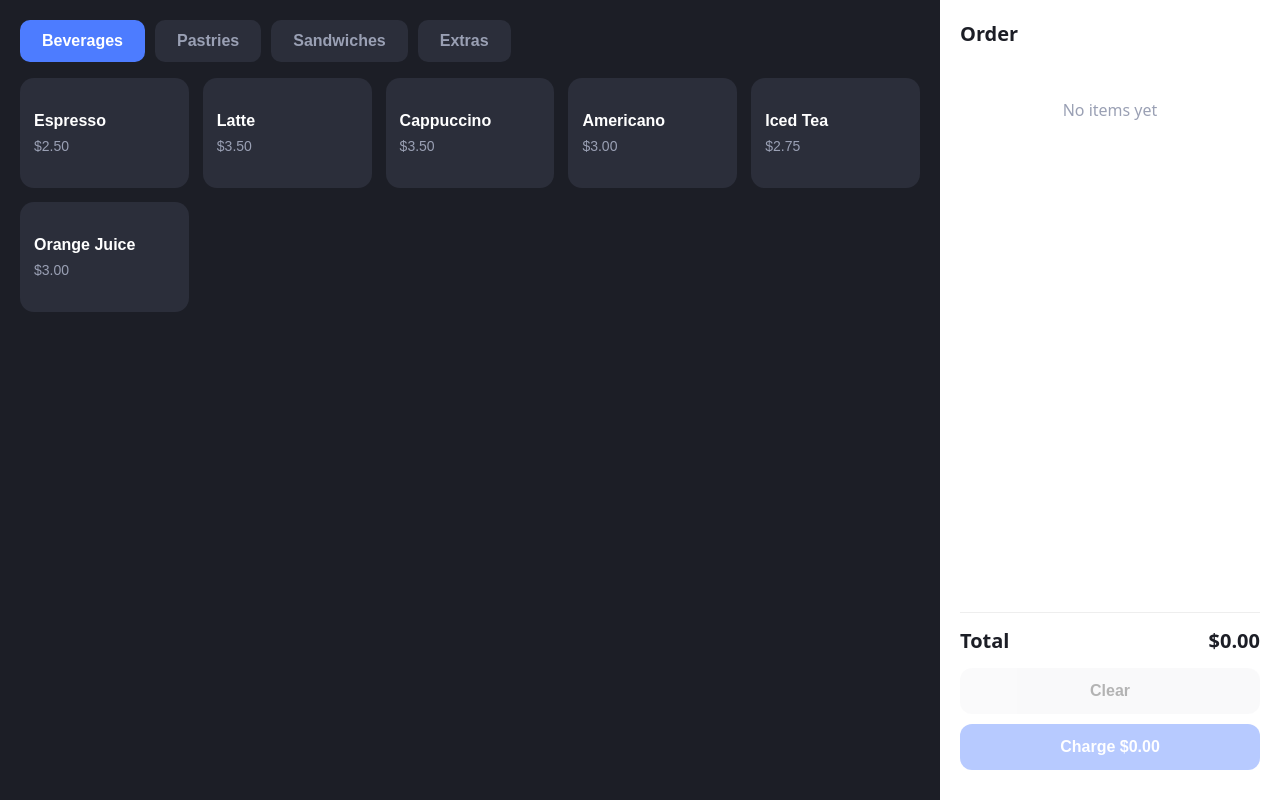
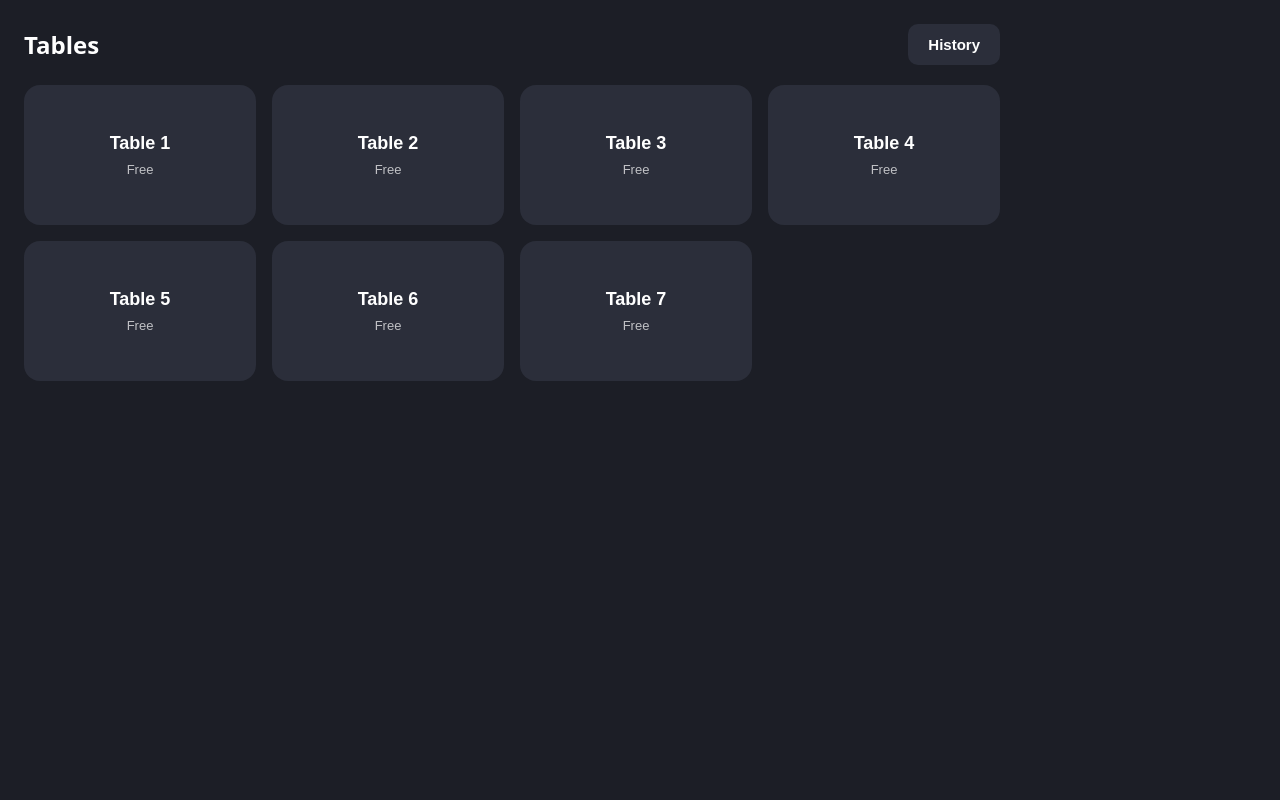
Before and after one commit to tjunussov/qazpro-pos-mvp, a React (Vite) app: page / in a window 1280 px wide. Built offline with nearby package versions, Linux system fonts and the light colour scheme.

Commit message:
Add Tables screen with per-table cart state

```diff
--- a/src/App.css
+++ b/src/App.css
@@ -185,3 +185,88 @@
   opacity: 0.4;
   cursor: default;
 }
+
+.back-btn {
+  padding: 12px 16px;
+  border-radius: 10px;
+  border: none;
+  background: #2b2e3a;
+  color: #fff;
+  font-size: 18px;
+  cursor: pointer;
+}
+
+.tables-screen {
+  height: 100svh;
+  width: 1024px;
+  max-width: 100%;
+  background: #1c1e26;
+  padding: 24px;
+  box-sizing: border-box;
+}
+
+.tables-header {
+  display: flex;
+  justify-content: space-between;
+  align-items: center;
+  margin-bottom: 20px;
+}
+
+.tables-header h1 {
+  color: #fff;
+  margin: 0;
+  font-size: 24px;
+}
+
+.history-btn {
+  padding: 12px 20px;
+  border-radius: 10px;
+  border: none;
+  background: #2b2e3a;
+  color: #fff;
+  font-size: 15px;
+  font-weight: 600;
+  cursor: pointer;
+}
+
+.tables-grid {
+  display: grid;
+  grid-template-columns: repeat(4, 1fr);
+  gap: 16px;
+}
+
+.table-tile {
+  height: 140px;
+  border: none;
+  border-radius: 16px;
+  display: flex;
+  flex-direction: column;
+  justify-content: center;
+  align-items: center;
+  gap: 8px;
+  cursor: pointer;
+  color: #fff;
+}
+
+.table-tile.free {
+  background: #2b2e3a;
+}
+
+.table-tile.occupied {
+  background: #4d7cff;
+}
+
+.table-num {
+  font-size: 18px;
+  font-weight: 700;
+}
+
+.table-total {
+  font-size: 15px;
+  opacity: 0.9;
+}
+
+.table-status {
+  font-size: 13px;
+  opacity: 0.7;
+}
--- a/src/App.jsx
+++ b/src/App.jsx
@@ -1,14 +1,42 @@
 import { useState } from 'react'
 import './App.css'
 import Menu from './screens/Menu'
+import Tables from './screens/Tables'
 import { addToCart, changeCartQty } from './data'
 
+const initialTables = Array.from({ length: 7 }, (_, i) => ({ id: i + 1, cart: [] }))
+
 export default function App() {
-  const [cart, setCart] = useState([])
+  const [screen, setScreen] = useState('tables')
+  const [tables, setTables] = useState(initialTables)
+  const [activeTableId, setActiveTableId] = useState(null)
 
-  const addItem = (item) => setCart((c) => addToCart(c, item))
-  const changeQty = (id, delta) => setCart((c) => changeCartQty(c, id, delta))
-  const clearCart = () => setCart([])
+  const activeTable = tables.find((t) => t.id === activeTableId)
 
-  return <Menu cart={cart} onAddItem={addItem} onChangeQty={changeQty} onClear={clearCart} />
+  const updateActiveCart = (updater) =>
+    setTables((ts) => ts.map((t) => (t.id !== activeTableId ? t : { ...t, cart: updater(t.cart) })))
+
+  const selectTable = (id) => {
+    setActiveTableId(id)
+    setScreen('menu')
+  }
+
+  const addItem = (item) => updateActiveCart((cart) => addToCart(cart, item))
+  const changeQty = (id, delta) => updateActiveCart((cart) => changeCartQty(cart, id, delta))
+  const clearCart = () => updateActiveCart(() => [])
+  const backToTables = () => setScreen('tables')
+
+  if (screen === 'menu' && activeTable) {
+    return (
+      <Menu
+        cart={activeTable.cart}
+        onAddItem={addItem}
+        onChangeQty={changeQty}
+        onClear={clearCart}
+        onBack={backToTables}
+      />
+    )
+  }
+
+  return <Tables tables={tables} onSelectTable={selectTable} onViewHistory={() => console.log('history TBD')} />
 }
--- a/src/screens/Menu.jsx
+++ b/src/screens/Menu.jsx
@@ -1,7 +1,7 @@
 import { useState } from 'react'
 import { CATEGORIES, cartTotal } from '../data'
 
-export default function Menu({ cart, onAddItem, onChangeQty, onClear }) {
+export default function Menu({ cart, onAddItem, onChangeQty, onClear, onBack }) {
   const [activeCat, setActiveCat] = useState('Beverages')
   const total = cartTotal(cart)
 
@@ -9,6 +9,7 @@ export default function Menu({ cart, onAddItem, onChangeQty, onClear }) {
     <div className="pos">
       <div className="menu">
         <div className="tabs">
+          <button className="back-btn" onClick={onBack}>←</button>
           {Object.keys(CATEGORIES).map((cat) => (
             <button
               key={cat}
--- /dev/null
+++ b/src/screens/Tables.jsx
@@ -0,0 +1,31 @@
+import { cartTotal } from '../data'
+
+export default function Tables({ tables, onSelectTable, onViewHistory }) {
+  return (
+    <div className="tables-screen">
+      <div className="tables-header">
+        <h1>Tables</h1>
+        <button className="history-btn" onClick={onViewHistory}>
+          History
+        </button>
+      </div>
+      <div className="tables-grid">
+        {tables.map((t) => {
+          const occupied = t.cart.length > 0
+          const total = cartTotal(t.cart)
+          return (
+            <button
+              key={t.id}
+              className={`table-tile ${occupied ? 'occupied' : 'free'}`}
+              onClick={() => onSelectTable(t.id)}
+            >
+              <span className="table-num">Table {t.id}</span>
+              {occupied && <span className="table-total">${total.toFixed(2)}</span>}
+              <span className="table-status">{occupied ? 'Occupied' : 'Free'}</span>
+            </button>
+          )
+        })}
+      </div>
+    </div>
+  )
+}
```
